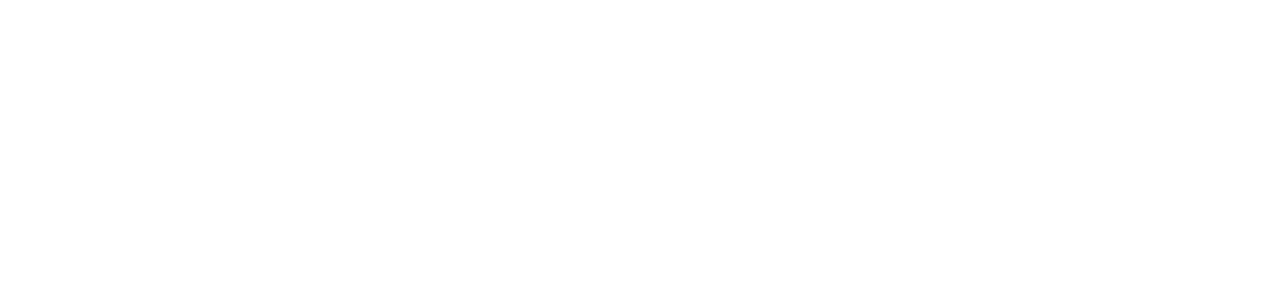
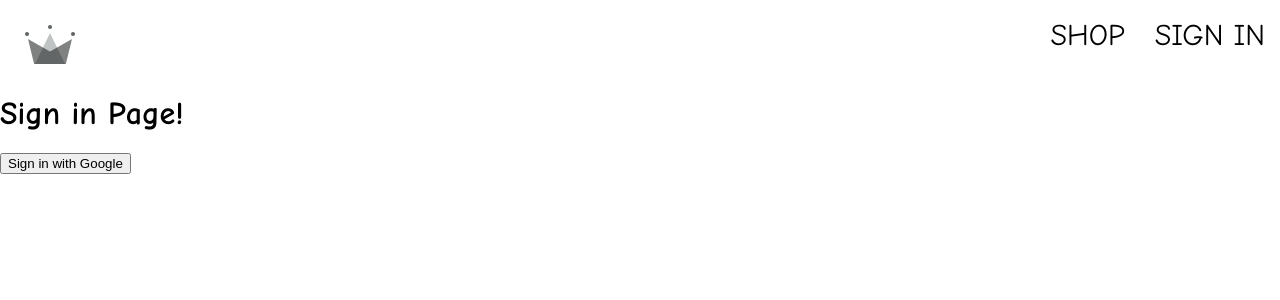
Before and after one commit to Zetrai/eCommmerce-React-Project, a React (Create React App) app in the folder royal-clothing/: page /sign-in in a window 1280 px wide. Before the commit this address had no page. Shown: the top 300 px of the page. Built offline with nearby package versions, Linux system fonts and the light colour scheme.

Commit message:
Added Google Authentication and firebase

```diff
--- a/royal-clothing/package.json
+++ b/royal-clothing/package.json
@@ -6,11 +6,13 @@
     "@testing-library/jest-dom": "^5.16.5",
     "@testing-library/react": "^13.4.0",
     "@testing-library/user-event": "^13.5.0",
+    "firebase": "^9.11.0",
     "react": "^18.2.0",
     "react-dom": "^18.2.0",
     "react-router-dom": "^6.4.2",
     "react-scripts": "5.0.1",
     "sass": "^1.55.0",
+    "scss": "^0.2.4",
     "web-vitals": "^2.1.4"
   },
   "scripts": {
--- a/royal-clothing/src/App.js
+++ b/royal-clothing/src/App.js
@@ -1,23 +1,20 @@
-import { Routes, Route, Outlet } from 'react-router-dom';
+import { Fragment } from 'react';
+import { Routes, Route } from 'react-router-dom';
 
 import Home from './routes/home/home.component';
+import Navigation from './routes/navigation/navigation.component';
+import SignIn from './routes/sign-in/sign-in.component';
 
-const Navigation = () => {
-  return (
-    <div>
-      <div>
-        <h1>Navigation Bar (0.0) </h1>
-      </div>
-      <Outlet />
-    </div>
-  );
+const Shop = () => {
+  return <Fragment>This is Shop Page!</Fragment>;
 };
 const App = () => {
   return (
     <Routes>
       <Route path='/' element={<Navigation />}>
         <Route index element={<Home />} />
-        <Route path='home' element={<Home />} />
+        <Route path='shop' element={<Shop />} />
+        <Route path='sign-in' element={<SignIn />} />
       </Route>
     </Routes>
   );
--- a/royal-clothing/src/index.scss
+++ b/royal-clothing/src/index.scss
@@ -9,3 +9,12 @@
   font-family: source-code-pro, Menlo, Monaco, Consolas, 'Courier New',
     monospace;
 }
+
+a {
+  text-decoration: none;
+  color: black;
+}
+
+* {
+  box-sizing: border-box;
+}
--- /dev/null
+++ b/royal-clothing/src/routes/navigation/navigation.component.jsx
@@ -0,0 +1,28 @@
+import { Fragment } from 'react';
+import { Link, Outlet } from 'react-router-dom';
+
+import { ReactComponent as RoyalLogo } from '../../assets/crown.svg';
+import './navigation.styles.scss';
+
+const Navigation = () => {
+  return (
+    <Fragment>
+      <div className='navigation'>
+        <Link className='logo-container' to='/'>
+          <RoyalLogo className='logo' />
+        </Link>
+        <div className='nav-links-container'>
+          <Link className='nav-link' to='/shop'>
+            SHOP
+          </Link>
+          <Link className='nav-link' to='/sign-in'>
+            SIGN IN
+          </Link>
+        </div>
+      </div>
+      <Outlet />
+    </Fragment>
+  );
+};
+
+export default Navigation;
--- /dev/null
+++ b/royal-clothing/src/routes/navigation/navigation.styles.scss
@@ -0,0 +1,27 @@
+.navigation {
+  height: 70px;
+  width: 100%;
+  display: flex;
+  justify-content: space-between;
+  margin-bottom: 25px;
+
+  .logo-container {
+    height: 100%;
+    width: 70px;
+    padding: 25px;
+  }
+
+  .nav-links-container {
+    width: 50%;
+    height: 100%;
+    display: flex;
+    align-items: center;
+    justify-content: flex-end;
+
+    .nav-link {
+      padding: 10px 15px;
+      font-size: 30px;
+      cursor: pointer;
+    }
+  }
+}
--- /dev/null
+++ b/royal-clothing/src/routes/sign-in/sign-in.component.jsx
@@ -0,0 +1,16 @@
+import { signInWithGooglePopup } from '../../utils/firebase/firebase.utils';
+
+const SignIn = () => {
+  const logGoogleUser = async () => {
+    const response = await signInWithGooglePopup();
+    console.log(response);
+  };
+  return (
+    <div>
+      <h1>Sign in Page!</h1>
+      <button onClick={logGoogleUser}>Sign in with Google</button>
+    </div>
+  );
+};
+
+export default SignIn;
--- /dev/null
+++ b/royal-clothing/src/utils/firebase/firebase.utils.js
@@ -0,0 +1,28 @@
+import { initializeApp } from 'firebase/app';
+import {
+  getAuth,
+  signInWithPopup,
+  signInWithRedirect,
+  GoogleAuthProvider,
+} from 'firebase/auth';
+
+// Your web app's Firebase configuration
+const firebaseConfig = {
+  apiKey: 'AIzaSyCFPvOYnoiHAfK4_OIuiQ2TWGQ_Cl1NTGk',
+  authDomain: 'royal-clothing-96e51.firebaseapp.com',
+  projectId: 'royal-clothing-96e51',
+  storageBucket: 'royal-clothing-96e51.appspot.com',
+  messagingSenderId: '1088940967368',
+  appId: '1:1088940967368:web:1238932458674f71a6ecfd',
+};
+
+// Initialize Firebase
+const firebaseApp = initializeApp(firebaseConfig);
+
+const provider = new GoogleAuthProvider();
+provider.setCustomParameters({
+  prompt: 'select_account',
+});
+
+export const auth = getAuth();
+export const signInWithGooglePopup = () => signInWithPopup(auth, provider);
```
Also changed, not shown: royal-clothing/changeLog.txt, royal-clothing/src/assets/crown.svg (added), 1 other file (tests, documents, lock files or other folders).
